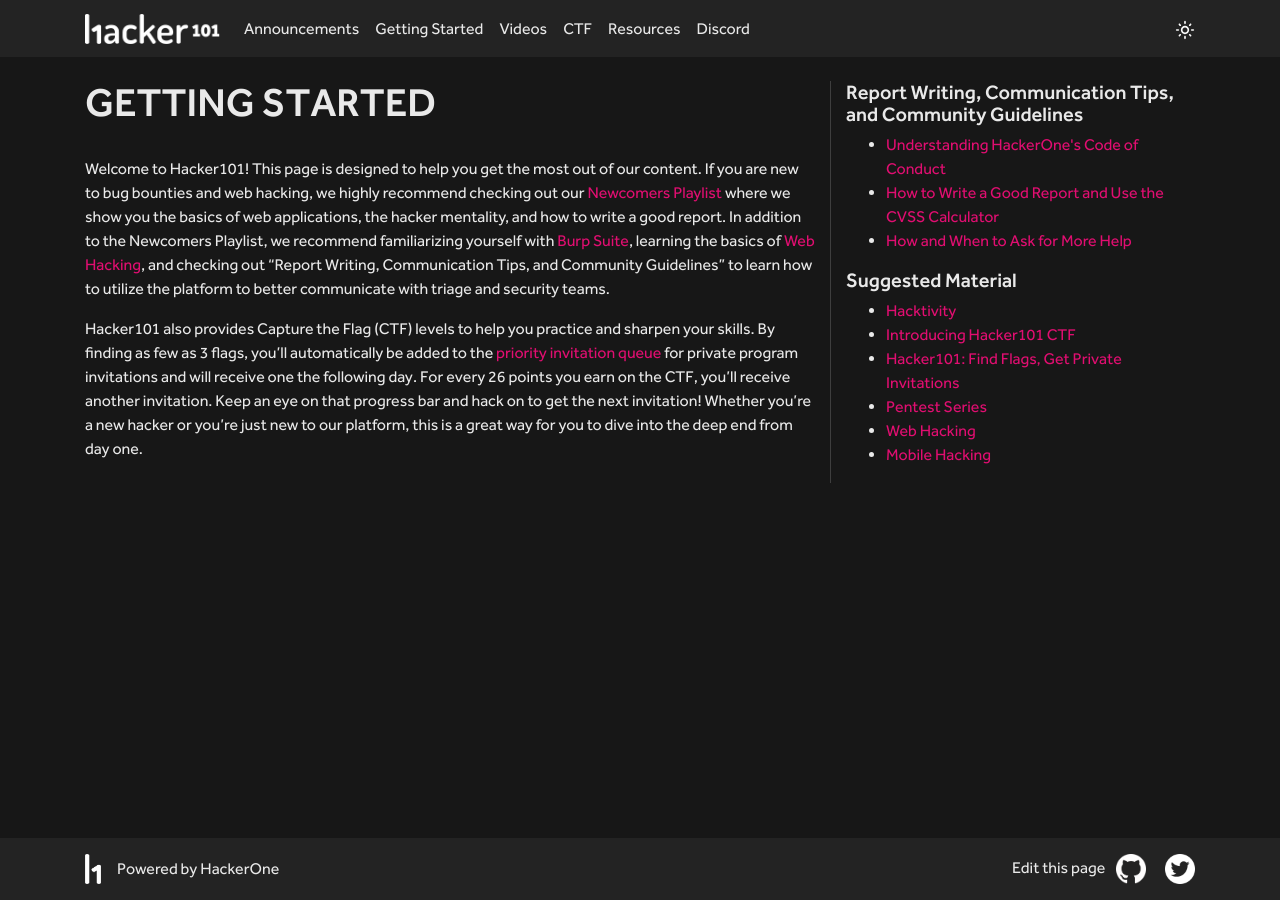
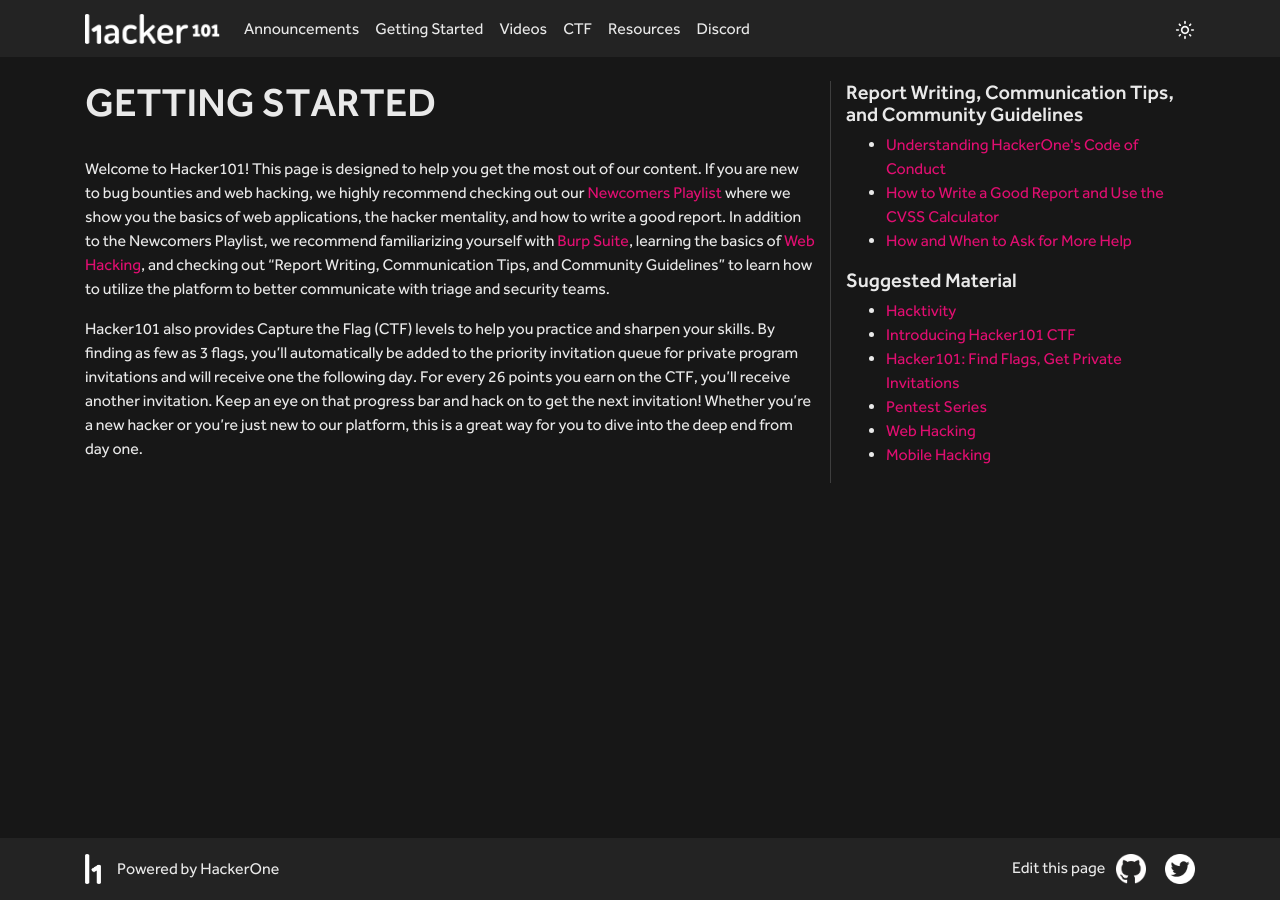
Before and after one commit to Hacker0x01/hacker101, a Jekyll site: the page built from start-here.md, in a window 1280 px wide. Built offline with Jekyll 4.4.1, drawn with Linux system fonts in a browser that asks for light colours; some of the changed lines change nothing that is shown.

Commit message:
Fix/Update start-here.md
the priority invitation queue link redirects to a 404 page -> https://docs.hackerone.com/hackers/invitations-priority-queue.html

```diff
--- a/start-here.md
+++ b/start-here.md
@@ -28,4 +28,4 @@
 
 Welcome to Hacker101! This page is designed to help you get the most out of our content. If you are new to bug bounties and web hacking, we highly recommend checking out our [Newcomers Playlist](/playlists/newcomers) where we show you the basics of web applications, the hacker mentality, and how to write a good report. In addition to the Newcomers Playlist, we recommend familiarizing yourself with [Burp Suite](/playlists/burp_suite), learning the basics of [Web Hacking](/playlists/web_hacking), and checking out "Report Writing, Communication Tips, and Community Guidelines" to learn how to utilize the platform to better communicate with triage and security teams.
 
-Hacker101 also provides Capture the Flag (CTF) levels to help you practice and sharpen your skills. By finding as few as 3 flags, you’ll automatically be added to the [priority invitation queue](https://docs.hackerone.com/hackers/invitations-priority-queue.html) for private program invitations and will receive one the following day. For every 26 points you earn on the CTF, you’ll receive another invitation. Keep an eye on that progress bar and hack on to get the next invitation! Whether you’re a new hacker or you’re just new to our platform, this is a great way for you to dive into the deep end from day one.
+Hacker101 also provides Capture the Flag (CTF) levels to help you practice and sharpen your skills. By finding as few as 3 flags, you’ll automatically be added to the priority invitation queue for private program invitations and will receive one the following day. For every 26 points you earn on the CTF, you’ll receive another invitation. Keep an eye on that progress bar and hack on to get the next invitation! Whether you’re a new hacker or you’re just new to our platform, this is a great way for you to dive into the deep end from day one.
```
